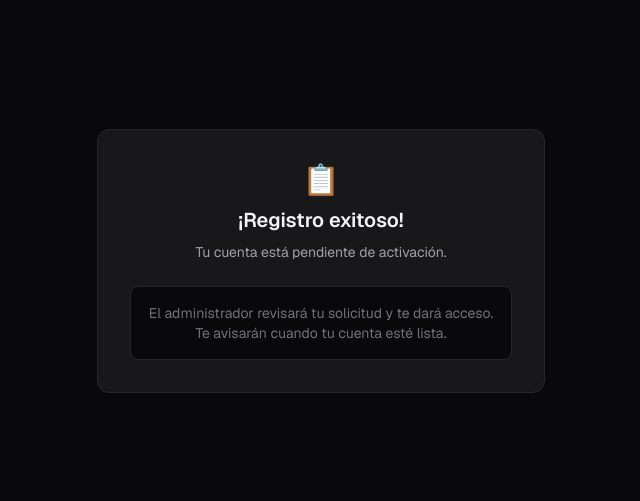
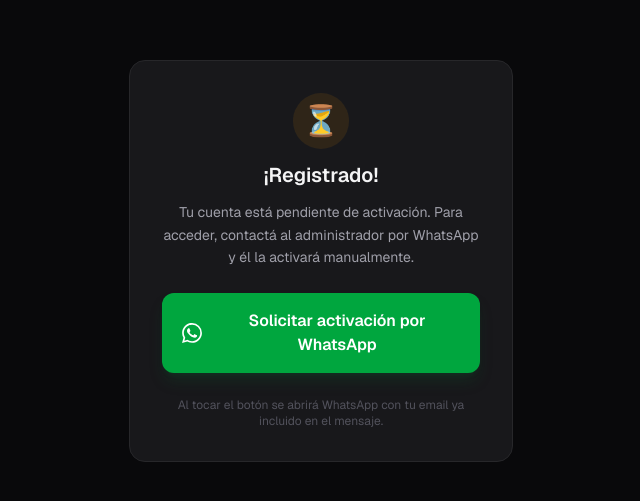
Before and after one commit to DavidAlvarez1998/Finanzas-Personales, a Next.js app: page /pending in a window 1280 px wide. Shown: the part 139-640 px from the top of the page, without its empty margins (319-959 px from the left). Built offline with nearby package versions, Linux system fonts and the light colour scheme; no server answers.

Commit message:
feat: pending activation page with WhatsApp deep-link

```diff
--- a/app/actions/auth.ts
+++ b/app/actions/auth.ts
@@ -101,7 +101,7 @@
     return { error: error?.message ?? 'Error al crear la cuenta.' }
   }
 
-  redirect('/pending')
+  redirect(`/pending?email=${encodeURIComponent(email)}`)
 }
 
 export async function logout(): Promise<void> {
--- a/app/pending/page.tsx
+++ b/app/pending/page.tsx
@@ -1,34 +1,52 @@
-export default function PendingPage() {
-  const whatsapp = process.env.NEXT_PUBLIC_WHATSAPP_NUMBER
-  const waLink = whatsapp
-    ? `https://wa.me/${whatsapp}?text=Hola%2C%20quiero%20que%20activen%20mi%20cuenta%20en%20la%20app%20de%20finanzas`
-    : null
+export default async function PendingPage({
+  searchParams,
+}: {
+  searchParams: Promise<{ email?: string }>
+}) {
+  const { email } = await searchParams
+
+  const message = email
+    ? `Hola! Quiero acceder al sistema de finanzas. Mi cuenta es: ${email}`
+    : `Hola! Quiero acceder al sistema de finanzas.`
+
+  const waLink = `https://wa.me/573162977528?text=${encodeURIComponent(message)}`
 
   return (
     <div className="min-h-screen flex items-center justify-center bg-zinc-950 p-4">
-      <div className="max-w-md w-full rounded-xl border border-zinc-800 bg-zinc-900 p-8 text-center space-y-6">
-        <div className="space-y-2">
-          <div className="text-3xl">📋</div>
-          <h1 className="text-xl font-semibold text-zinc-100">¡Registro exitoso!</h1>
-          <p className="text-sm text-zinc-400">
-            Tu cuenta está pendiente de activación.
+      <div className="max-w-sm w-full rounded-2xl border border-zinc-800 bg-zinc-900 p-8 text-center space-y-6">
+
+        <div className="space-y-3">
+          <div className="mx-auto flex h-14 w-14 items-center justify-center rounded-full bg-amber-500/10 text-3xl">
+            ⏳
+          </div>
+          <h1 className="text-xl font-semibold text-zinc-100">¡Registrado!</h1>
+          <p className="text-sm text-zinc-400 leading-relaxed">
+            Tu cuenta está pendiente de activación. Para acceder, contactá al administrador por WhatsApp y él la activará manualmente.
           </p>
         </div>
 
-        <div className="rounded-lg border border-zinc-800 bg-zinc-950 p-4 text-sm text-zinc-500">
-          El administrador revisará tu solicitud y te dará acceso. Te avisarán cuando tu cuenta esté lista.
+        {email && (
+          <div className="rounded-lg border border-zinc-700 bg-zinc-800/60 px-4 py-3 text-xs text-zinc-400 break-all">
+            <span className="text-zinc-500">Tu cuenta: </span>
+            <span className="text-zinc-200 font-medium">{email}</span>
           </div>
+        )}
 
-        {waLink && (
         <a
           href={waLink}
           target="_blank"
           rel="noopener noreferrer"
-            className="flex items-center justify-center gap-2 w-full rounded-lg bg-green-700 hover:bg-green-600 px-4 py-2.5 text-sm font-medium text-white transition-colors"
+          className="flex items-center justify-center gap-3 w-full rounded-xl bg-green-600 hover:bg-green-500 active:bg-green-700 px-5 py-4 text-base font-semibold text-white transition-colors shadow-lg shadow-green-900/30"
         >
-            Contactar al administrador por WhatsApp
+          <svg viewBox="0 0 24 24" className="h-5 w-5 fill-current shrink-0" aria-hidden>
+            <path d="M17.472 14.382c-.297-.149-1.758-.867-2.03-.967-.273-.099-.471-.148-.67.15-.197.297-.767.966-.94 1.164-.173.199-.347.223-.644.075-.297-.15-1.255-.463-2.39-1.475-.883-.788-1.48-1.761-1.653-2.059-.173-.297-.018-.458.13-.606.134-.133.298-.347.446-.52.149-.174.198-.298.298-.497.099-.198.05-.371-.025-.52-.075-.149-.669-1.612-.916-2.207-.242-.579-.487-.5-.669-.51-.173-.008-.371-.01-.57-.01-.198 0-.52.074-.792.372-.272.297-1.04 1.016-1.04 2.479 0 1.462 1.065 2.875 1.213 3.074.149.198 2.096 3.2 5.077 4.487.709.306 1.262.489 1.694.625.712.227 1.36.195 1.871.118.571-.085 1.758-.719 2.006-1.413.248-.694.248-1.289.173-1.413-.074-.124-.272-.198-.57-.347m-5.421 7.403h-.004a9.87 9.87 0 01-5.031-1.378l-.361-.214-3.741.982.998-3.648-.235-.374a9.86 9.86 0 01-1.51-5.26c.001-5.45 4.436-9.884 9.888-9.884 2.64 0 5.122 1.03 6.988 2.898a9.825 9.825 0 012.893 6.994c-.003 5.45-4.437 9.884-9.885 9.884m8.413-18.297A11.815 11.815 0 0012.05 0C5.495 0 .16 5.335.157 11.892c0 2.096.547 4.142 1.588 5.945L.057 24l6.305-1.654a11.882 11.882 0 005.683 1.448h.005c6.554 0 11.89-5.335 11.893-11.893a11.821 11.821 0 00-3.48-8.413z"/>
+          </svg>
+          Solicitar activación por WhatsApp
         </a>
-        )}
+
+        <p className="text-xs text-zinc-600">
+          Al tocar el botón se abrirá WhatsApp con tu email ya incluido en el mensaje.
+        </p>
       </div>
     </div>
   )
```
Lines whose indentation alone changed are shown as unchanged.
